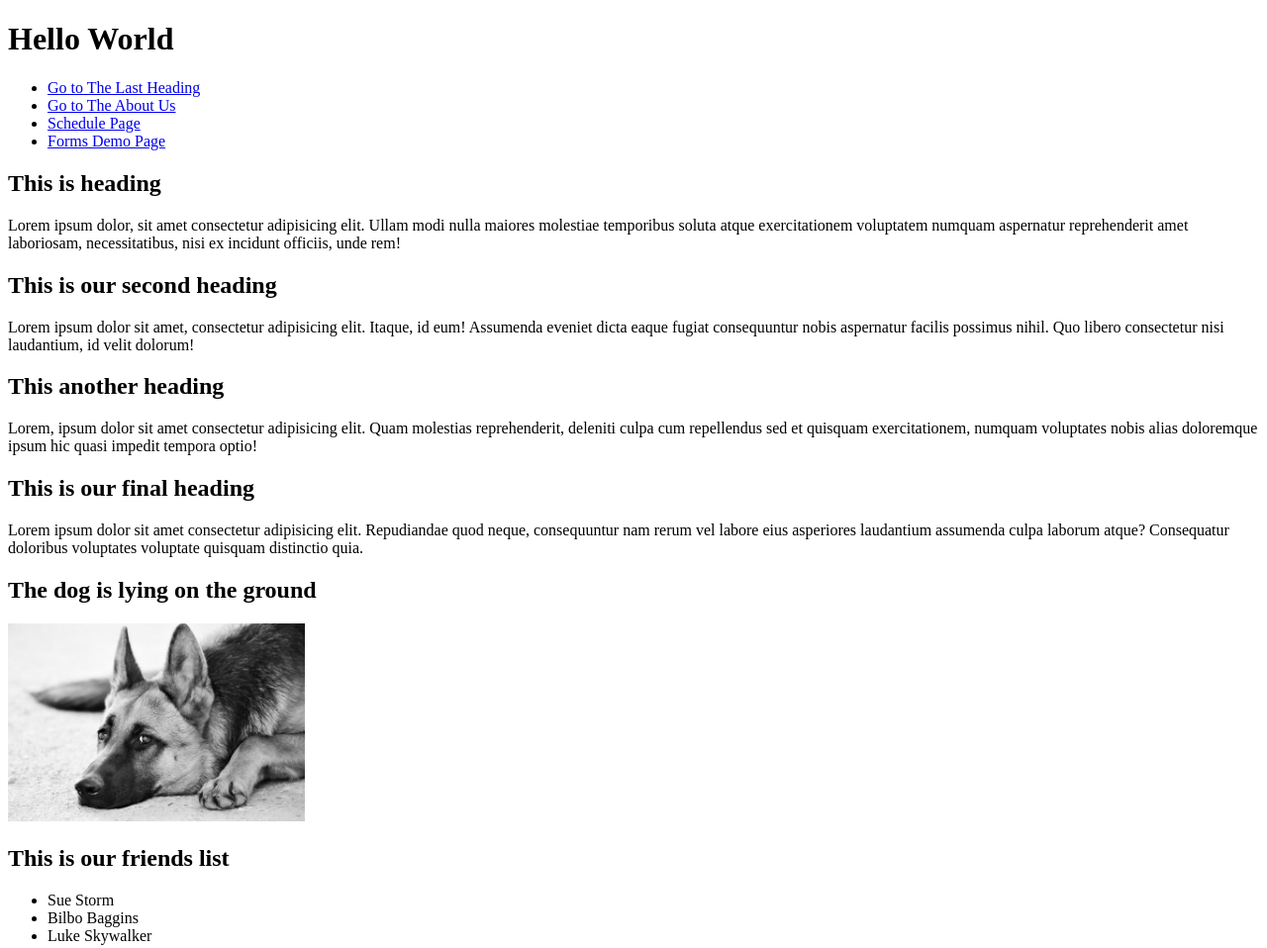
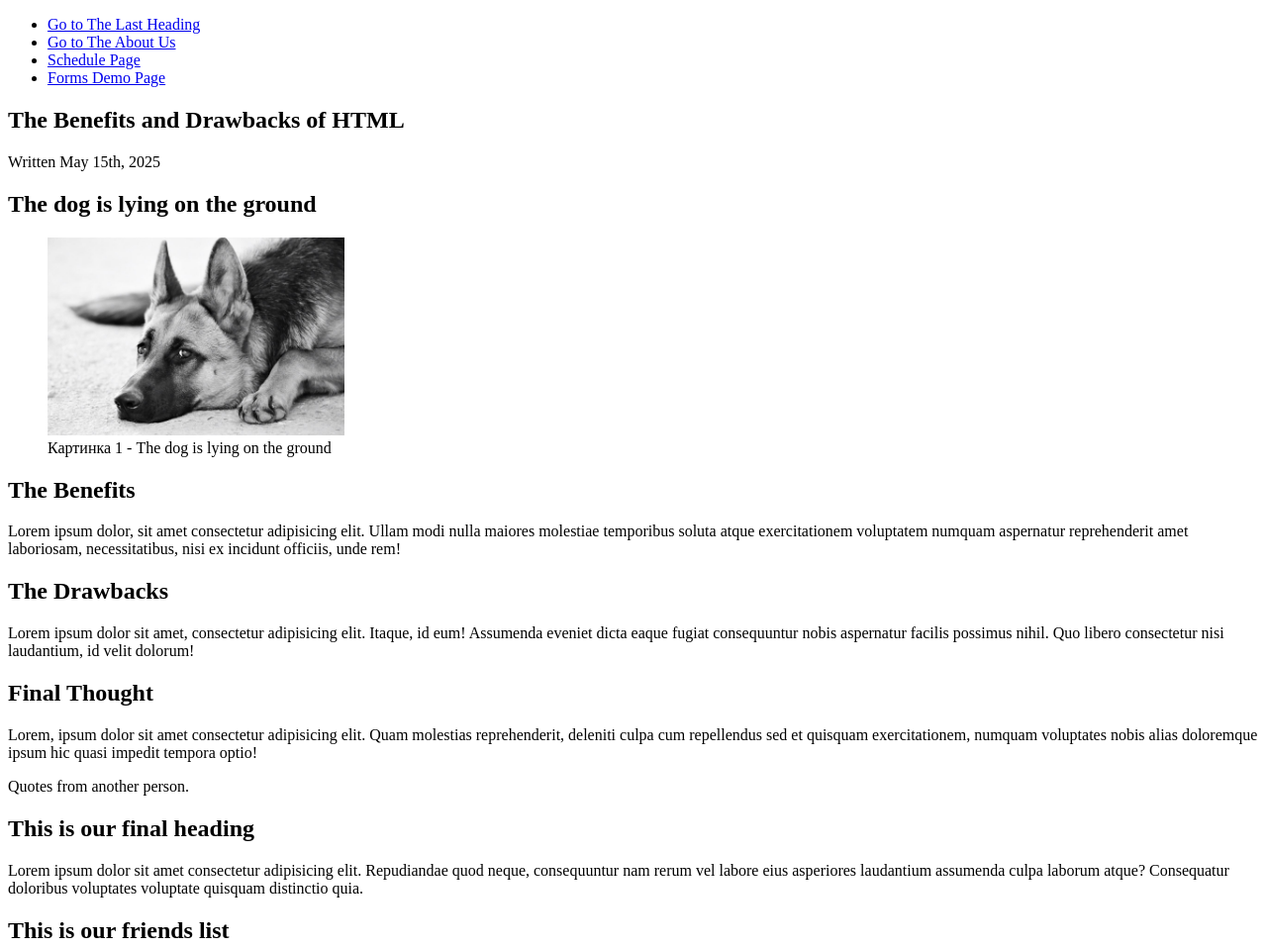
Before and after one commit to Detihonov/HTMLBasic, a plain HTML site: page index.html in a window 1280 px wide. Shown: the top 958 px of the page at 99% size. Drawn offline with Linux system fonts and the light colour scheme.

Commit message:
Modidied Index Add Navigatiom

```diff
--- a/index.html
+++ b/index.html
@@ -9,35 +9,63 @@
     <link rel="stylesheet" href="/style/main.css">
 </head>
 <body>
-    <h1>Hello World</h1>
-    <div>
+    <!-- Header -->
+    <header>
+        <nav>
             <ul>
                 <li><a href="#lastheading">Go to The Last Heading</a></li>
                 <li><a href="about.html">Go to The About Us</a></li>
                 <li><a href="schedule.html">Schedule Page</a></li>
                 <li><a href="forms.html">Forms Demo Page</a></li>
         </ul>
-    </div>
-    <h2>This is heading</h2>
+        </nav>
+    </header>
+
+    <!-- Main -->
+    <main>
+        <article>
+            <h1>The Benefits and Drawbacks of HTML</h1>
+            <time datetime="2025-05-15">
+                Written May 15th, 2025
+            </time>
+            <section>
+                <h2>The dog is lying on the ground</h2>
+                <figure class="img-dog">
+                    <img src="/img/dogs.jpg" alt="The dog is lying on the ground">
+                    <figcaption>Картинка 1 - The dog is lying on the ground</figcaption>
+                </figure>
+            </section>
+            <section>
+                <h2>The Benefits</h2>
                 <p>
                     Lorem ipsum dolor, sit amet consectetur adipisicing elit.
                     Ullam modi nulla maiores molestiae temporibus soluta atque
                     exercitationem voluptatem numquam aspernatur reprehenderit amet laboriosam,
                     necessitatibus, nisi ex incidunt officiis, unde rem!
                 </p>
-    <h2>This is our second heading</h2>
+            </section>
+            <section>
+                <h2>The Drawbacks </h2>
                 <p>
                     Lorem ipsum dolor sit amet, consectetur adipisicing elit.
                     Itaque, id eum! Assumenda eveniet dicta eaque fugiat consequuntur nobis
                     aspernatur facilis possimus nihil. Quo libero consectetur nisi laudantium, id velit dolorum!
                 </p>
-    <h2>This another heading</h2>
+            </section>
+            <section>
+                <h2>Final Thought</h2>
                 <p>
                     Lorem, ipsum dolor sit amet consectetur adipisicing elit.
                     Quam molestias reprehenderit, deleniti culpa cum repellendus
                     sed et quisquam exercitationem, numquam voluptates nobis alias
                     doloremque ipsum hic quasi impedit tempora optio!
                 </p>
+            </section>
+            <aside>
+                <p>Quotes from another person.</p>
+            </aside>
+        </article>
+
         <h2 id="lastheading">This is our final heading</h2>
         <p>
         Lorem ipsum dolor sit amet consectetur adipisicing elit.
@@ -45,10 +73,7 @@
         eius asperiores laudantium assumenda culpa laborum atque?
         Consequatur doloribus voluptates voluptate quisquam distinctio quia.
         </p>
-    <h2>The dog is lying on the ground</h2>
-    <div class="img_dog">
-        <img src="/img/dogs.jpg" alt="The dog is lying on the ground">
-    </div>
+
 
     <!-- List -->
     <h2>This is our friends list</h2>
@@ -78,5 +103,11 @@
 
         </div>
     </div>
+    </main>
+
+    <!-- Footer -->
+    <footer>
+        <small>&copy; &nbsp; Denis Tihonov. All Rights Reserved. </small>
+    </footer>
 </body>
 </html>
--- a/style/main.css
+++ b/style/main.css
@@ -1,4 +1,4 @@
-.img_dog
+.img-dog
 img{
     width: 300px;
     height: 200px;
```
Lines whose indentation alone changed are shown as unchanged.
